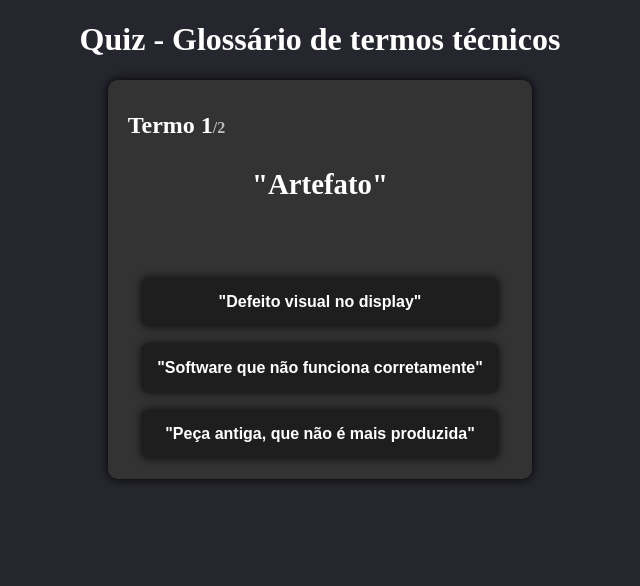
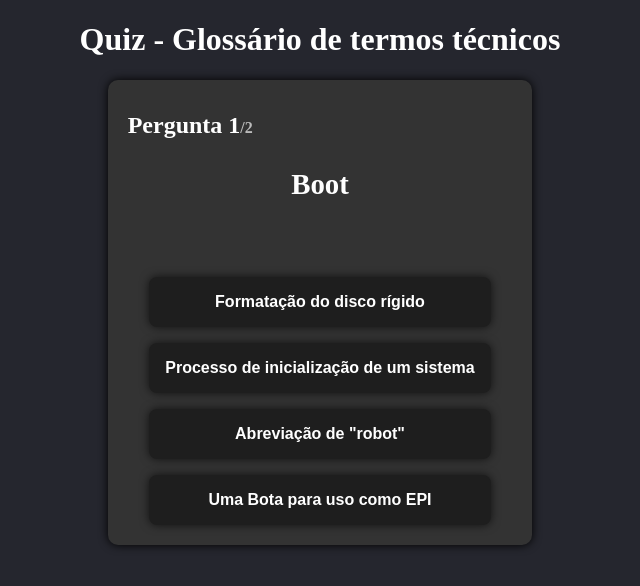
Before and after one commit to Louie-Cipher/glossario-termos-tecnicos, a React (Vite) app: page / in a window 1280 px wide. Both pictures are taken after a click on the button "Começar". Shown: the top 586 px of the page, without its empty margins (320-960 px from the left). Built offline with nearby package versions, Linux system fonts and the light colour scheme; no server answers.

Commit message:
sound effects change, bold questions title

```diff
--- a/src/App.tsx
+++ b/src/App.tsx
@@ -1,13 +1,9 @@
 import { useEffect, useState } from 'react';
-import useSound from 'use-sound';
+import * as Sound from './sounds';
 import GameOver from './Components/GameOver';
 import Start from './Components/Start';
 import { questions as questionsJSON } from './questions.json';
 import * as Comp from './styles';
-
-import zeldaItem from './assets/sounds/zelda-item.mp3';
-import wrong1 from './assets/sounds/wrong1.mp3';
-import missionPassed from './assets/sounds/gta-mission-passed.mp3';
 
 export interface Question {
     title: string;
@@ -24,10 +20,6 @@ export default () => {
     const [round, setRound] = useState(0);
     const [showAnswer, setShowAnswer] = useState(false);
 
-    const [playSuccess] = useSound(zeldaItem, { volume: 0.25 });
-    const [playWrong] = useSound(wrong1, { volume: 0.25 });
-    const [playGameOver] = useSound(missionPassed, { volume: 0.25 });
-
     const loadQuestions = () => {
         setQuestions(questionsJSON.sort(() => Math.random() - 0.5));
     };
@@ -35,6 +27,7 @@ export default () => {
     useEffect(loadQuestions, []);
 
     const startGame = () => {
+        loadQuestions();
         setCurrentScreen('game');
         setPoints(0);
         setRound(1);
@@ -50,8 +43,8 @@ export default () => {
     const handleAnswer = async (answer: string) => {
         if (answer === questions[round - 1].rightAnswer) {
             setPoints(points + 1);
-            playSuccess();
-        } else playWrong();
+            Sound.play(Sound.CorrectSound());
+        } else Sound.play(Sound.WrongSound());
 
         setShowAnswer(true);
         await new Promise((resolve) => setTimeout(resolve, 2000));
@@ -67,7 +60,8 @@ export default () => {
 
     const handleGameOver = () => {
         setCurrentScreen('gameOver');
-        playGameOver();
+        if (points / questions.length > 0.5) Sound.play(Sound.GameWinSound());
+        else Sound.play(Sound.GameLoseSound());
     };
 
     return (
@@ -76,17 +70,37 @@ export default () => {
             <Comp.Content>
                 {currentScreen === 'init' && <Start initGame={startGame} />}
                 {currentScreen === 'gameOver' && (
-                    <GameOver points={points} questionsCount={questions.length} startGame={startGame}/>
+                    <GameOver
+                        points={points}
+                        questionsCount={questions.length}
+                        startGame={startGame}
+                    />
                 )}
                 {currentScreen === 'game' && (
                     <Comp.Question>
                         <Comp.Info>
                             <Comp.CurrentRound>
-                                Termo {round}
+                                Pergunta {round}
                                 <Comp.TotalRounds>/{questions.length}</Comp.TotalRounds>
                             </Comp.CurrentRound>
+                            {round > 1 && (
+                                <Comp.Points>
+                                    {points} {points > 1 ? 'pontos' : 'ponto'}
+                                </Comp.Points>
+                            )}
                         </Comp.Info>
-                        <Comp.QuestionTitle>"{questions[round - 1].title}"</Comp.QuestionTitle>
+                        <Comp.QuestionTitle>
+                            {currentQuestion?.title.split('<b>').map((text, index) => {
+                                if (index === 0) return text;
+                                const [boldText, ...rest] = text.split('</b>');
+                                return (
+                                    <>
+                                        <Comp.QuestionTitleBold>{boldText}</Comp.QuestionTitleBold>
+                                        {rest.join('</b>')}
+                                    </>
+                                );
+                            })}
+                        </Comp.QuestionTitle>
                         <Comp.QuestionAnswers>
                             {answers.map((answer, index) => (
                                 <Comp.QuestionAnswer
@@ -95,21 +109,15 @@ export default () => {
                                     style={{
                                         backgroundColor: showAnswer
                                             ? answer === questions[round - 1].rightAnswer
-                                                ? '#33dc33d1'
-                                                : '#a81e1e'
+                                                ? '#33dc33d6'
+                                                : '#a81e1ed6'
                                             : '#1e1e1e',
                                     }}
                                 >
-                                    "{answer}"
+                                    {answer}
                                 </Comp.QuestionAnswer>
                             ))}
                         </Comp.QuestionAnswers>
-
-                        {points > 0 && (
-                            <Comp.Points>
-                                {points} {points > 1 ? 'pontos' : 'ponto'}
-                            </Comp.Points>
-                        )}
                     </Comp.Question>
                 )}
             </Comp.Content>
```
